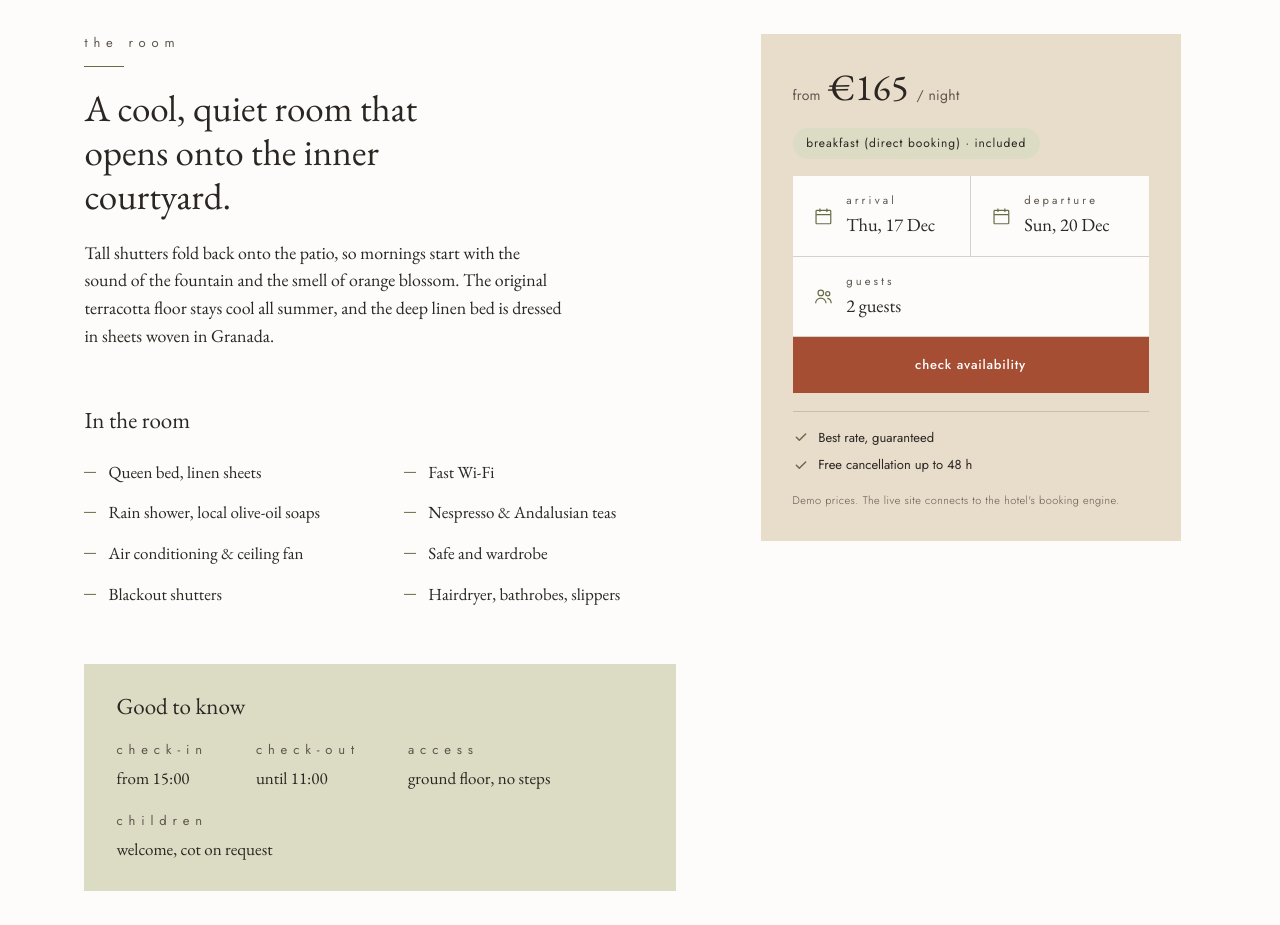
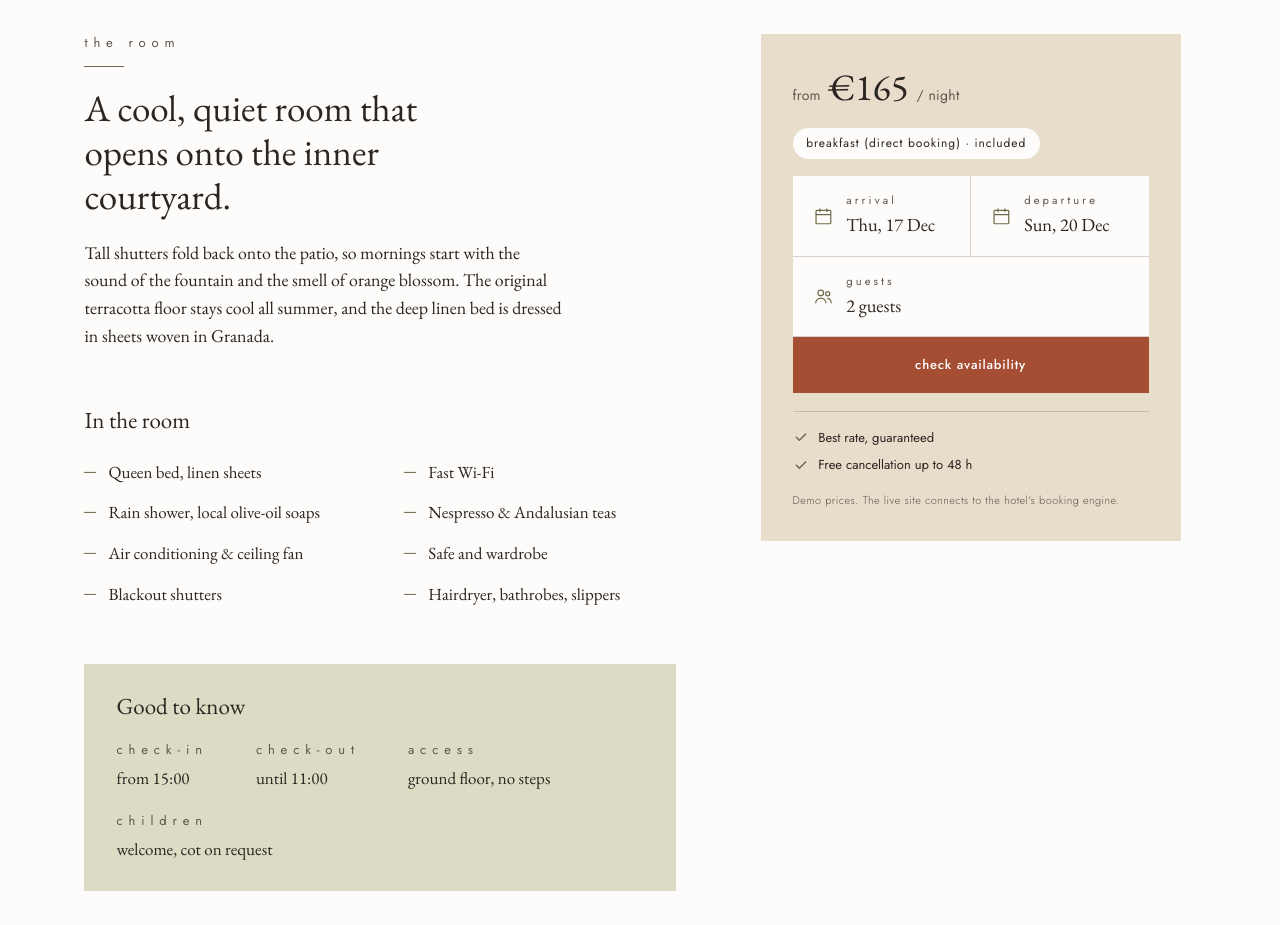
Before and after one commit to lizzymcruz/casa-lumbre, an Astro site: page /en/rooms/patio in a window 1280 px wide. Shown: the part 1020-1945 px from the top of the page. Built offline with nearby package versions, Linux system fonts and the light colour scheme; Astro itself is replaced by a stand-in of ours; a web font is replaced by a local one.

Commit message:
Room booking card: off-white breakfast badge
Co-Authored-By: Claude Opus 5.5 <noreply@anthropic.com>
Claude-Session: https://claude.ai/code/session_014fTSeHxQByND2FGnWVW9Uf

```diff
--- a/src/components/RoomPage.astro
+++ b/src/components/RoomPage.astro
@@ -174,7 +174,7 @@ const cols = [room.amenities[lang].slice(0, half), room.amenities[lang].slice(ha
 
   .card { position: sticky; top: 7rem; background: var(--bg-panel); }
   .card__in { display: grid; gap: 1.1rem; padding: 2rem; }
-  .card__badge { justify-self: start; background: var(--salvia); font: 400 .75rem/1.4 var(--f-sans); letter-spacing: .08em; text-transform: lowercase; padding: .45rem .85rem; border-radius: 999px; }
+  .card__badge { justify-self: start; background: var(--bg-page); font: 400 .75rem/1.4 var(--f-sans); letter-spacing: .08em; text-transform: lowercase; padding: .45rem .85rem; border-radius: 999px; }
   .card :global(.bbar) { grid-template-columns: repeat(2, minmax(0, 1fr)); box-shadow: none; background: var(--bg-page); }
   .card :global(.bbar .bf) { border-bottom: 1px solid var(--border); }
   .card :global(.bbar .bf:nth-child(2)) { border-right: 0; }
```
